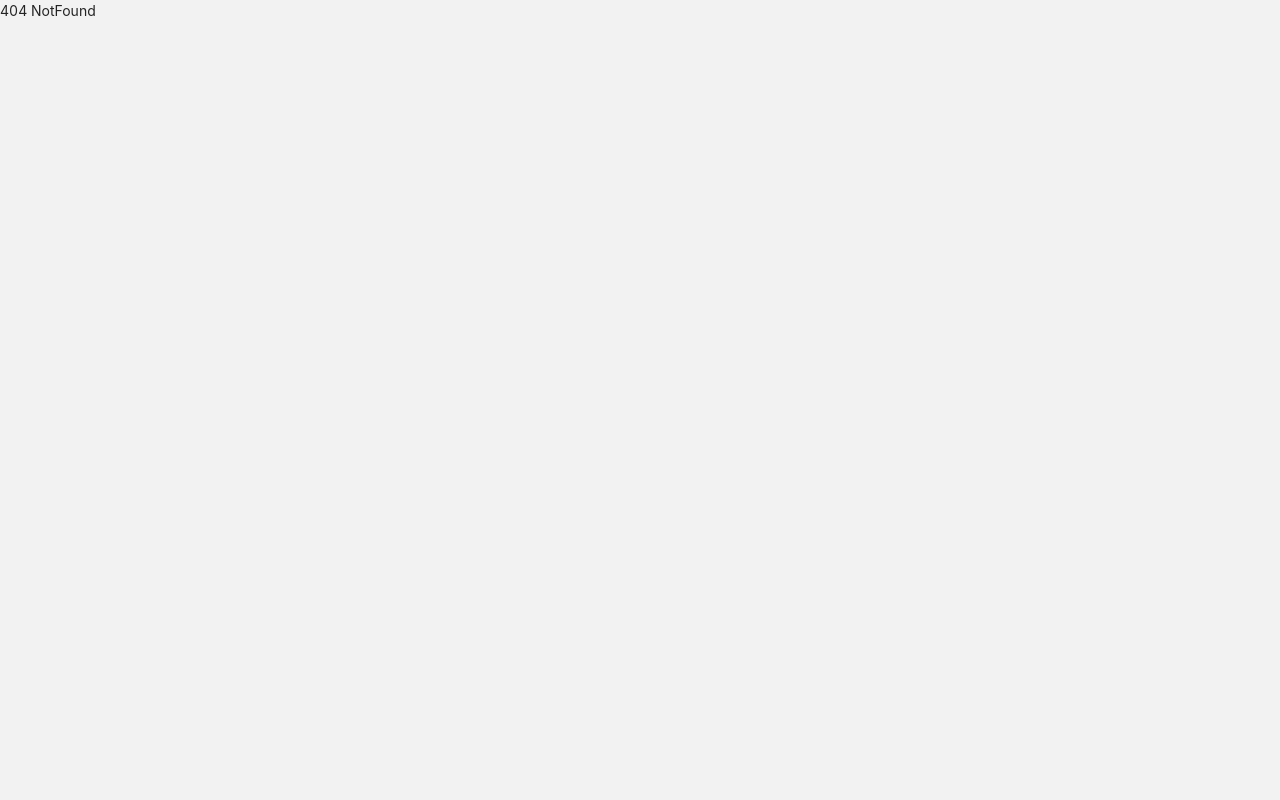
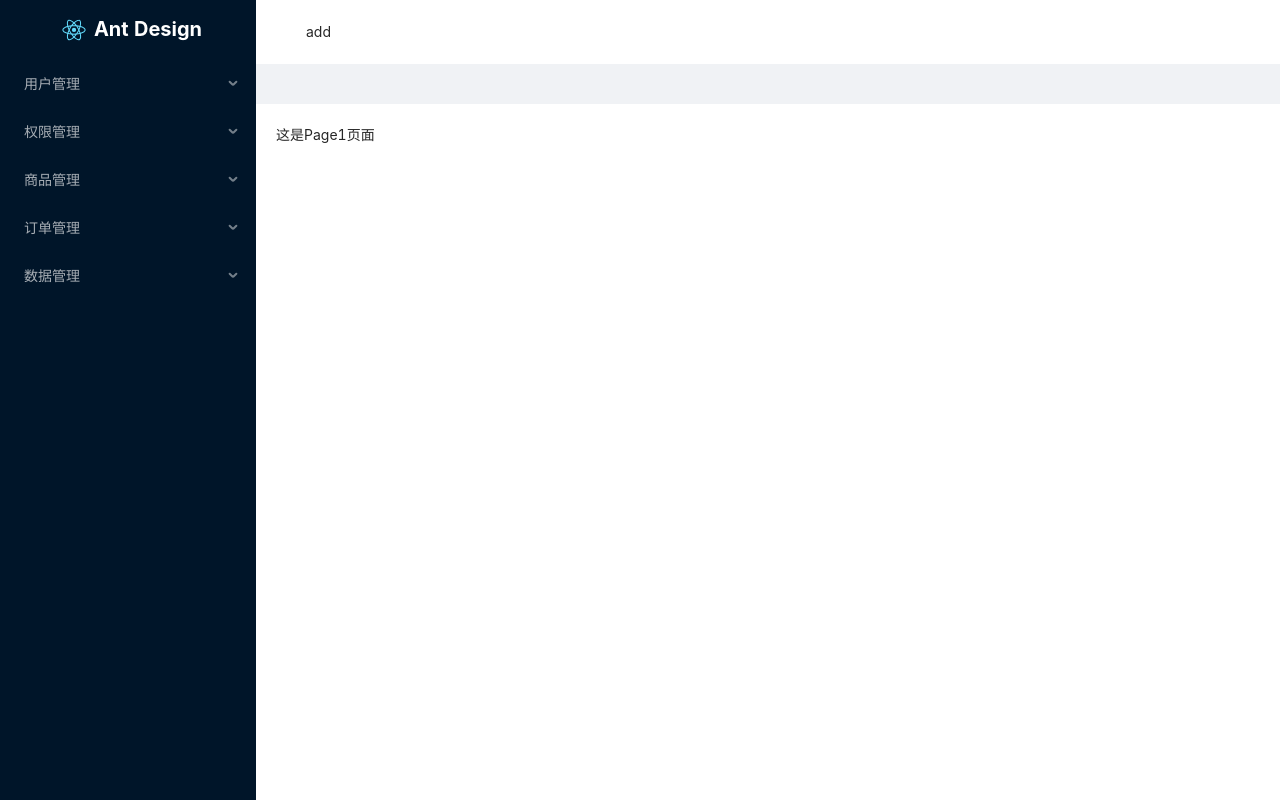
Before and after one commit to chengzhao123/react18-antd, a React app: page /#/data/dataManager in a window 1280 px wide. Before the commit this address had no page. Built offline with nearby package versions, Linux system fonts and the light colour scheme.

Commit message:
左侧菜单添加

```diff
--- a/src/common.css
+++ b/src/common.css
@@ -8,11 +8,25 @@
   margin: 0 0;
   text-align: center;
 }
-.menuClassName {
-  position: absolute;
-  left: 0;
-  top: 0;
-  bottom: 0;
-  /* box-sizing: border-box;
-  border-right: 1px solid black; */
+.menuLogoDiv {
+  height: 60px;
+  display: flex;
+  justify-content: center;
+  align-items: center;
 }
+.menuLogoDiv img {
+  width: 40px;
+}
+.menuLogoDiv span {
+  color: white;
+  font-weight: bolder;
+  font-size: 20px;
+}
+.navDiv {
+  background-color: white;
+}
+.contentDiv {
+  background-color: white;
+  margin-top: 40px;
+  padding: 20px;
+}
--- a/src/component/menu/index.jsx
+++ b/src/component/menu/index.jsx
@@ -1,39 +1,21 @@
-import React, { useState } from "react"
-import { Menu, Button } from "antd"
-import { MenuFoldOutlined, MenuUnfoldOutlined } from '@ant-design/icons'
-import staticRouter from "../../router/staticRouter"
-function getMenuList(list, arr) {
-    list.map(itemOne => {
-        if (!itemOne.hidden) {
-            if (itemOne.children && itemOne.children.length) {
-                arr.push({ key: itemOne.path, label: itemOne.title, children: [] })
-                return getMenuList(itemOne.children, arr[arr.length - 1].children)
-            }
-            return arr.push({ key: itemOne.path, label: itemOne.title })
-        }
-        return arr
-    })
-    return arr
-}
+import React from "react"
+import { Menu } from "antd"
+import { useNavigate} from "react-router-dom"
 
 
 export default function MenuCom(props) {
-    const [collapsed, setCollapsed] = useState(false)
-    let showMenuList = getMenuList(staticRouter, [])
-    function toggleCollapsed() {
-        setCollapsed(!collapsed)
+    const navigate = useNavigate()
+    function changeRouter(e) {
+        navigate(e.key)
     }
     return (
-        <div className="menuClassName">
-            <Button type="primary" onClick={() => toggleCollapsed()} style={{ marginBottom: 16 }}>
-                {collapsed ? <MenuUnfoldOutlined /> : <MenuFoldOutlined />}
-            </Button>
-            <Menu
-                theme={props.theme}
-                items={showMenuList}
-                style={props.menuStyle}
-                mode={props.mode}
-            />
-        </div>
+        <Menu
+            defaultSelectedKeys={'/layout/page1'}
+            theme={props.theme}
+            items={props.showMenuList}
+            style={props.menuStyle}
+            mode={props.mode}
+            onSelect= {(e) => changeRouter(e)}
+        />
     )
 }
--- a/src/page/dashBoard/index.jsx
+++ b/src/page/dashBoard/index.jsx
@@ -1,12 +1,47 @@
 import React from "react"
 import { Outlet } from "react-router-dom"
 import MenuCom from '../../component/menu'
+import waveRouter from "../../router/waveRouter"
+import logo from '../../logo.svg'
+import { Layout } from 'antd'
+const { Header, Sider, Content } = Layout
+function getMenuList(list, arr) {
+    list.map(itemOne => {
+        if (!itemOne.hidden) {
+            if (itemOne.children && itemOne.children.length) {
+                arr.push({ key: itemOne.path, label: itemOne.title, children: [] })
+                return getMenuList(itemOne.children, arr[arr.length - 1].children)
+            }
+            return arr.push({ key: itemOne.path, label: itemOne.title })
+        }
+        return arr
+    })
+    return arr
+}
 export default function DashBoard() {
+    let showMenuList = getMenuList(waveRouter, [])
     return (
-        <div>
-            <MenuCom theme="dark" mode="inline" menuStyle={{width: 256}} />
-            {/** 子路由界面 */}
-            <Outlet/>
-        </div>
+        <Layout style={{ height: document.documentElement.clientHeight }}>
+            <Sider width={256}>
+                <div className="menuLogoDiv">
+                    <img src={logo} alt="" />
+                    <span>Ant Design</span>
+                </div>
+                <MenuCom
+                    theme="dark"
+                    mode="inline"
+                    menuStyle={{ width: 256, height: document.documentElement.clientHeight - 60, overflowY: 'scroll' }}
+                    showMenuList={showMenuList}
+                />
+            </Sider>
+            <Layout>
+                <Header className="navDiv">add</Header>
+                <Layout>
+                    <Content className="contentDiv">
+                        <Outlet />
+                    </Content>
+                </Layout>
+            </Layout>
+        </Layout>
     )
 }
--- a/src/router/index.jsx
+++ b/src/router/index.jsx
@@ -7,6 +7,7 @@ import {
 } from "react-router-dom"
 import { Spin } from 'antd'
 import staticRouter from './staticRouter'
+import waveRouter from './waveRouter'
 function routerCom(value) {
   //如果存在重定向路由
   if (value.redirect) {
@@ -34,12 +35,13 @@ function routerCom(value) {
 }
 /** 组件 **/
 export default function Routers() {
+  var routerList = [...staticRouter, ...waveRouter]
   return (
     <Router>
       <Suspense fallback={<div className="routerSpin"><Spin tip="loading..." /></div>}>
         <Routes>
           {
-            staticRouter.map(item => {
+            routerList.map(item => {
               return routerCom(item)
             })
           }
--- a/src/router/staticRouter.js
+++ b/src/router/staticRouter.js
@@ -1,7 +1,9 @@
 import {
     lazy
 } from 'react'
-const staticRouter = [{
+//静态路由
+const staticRouter = [
+    {
         path: '/', //路径
         redirect: '/login', //重定向
         exact: true, //精确匹配
@@ -16,48 +18,11 @@ const staticRouter = [{
         title: '登录'
     },
     {
-        path: '/layout',
-        component: lazy(() => import('../page/dashBoard')),
-        exact: false,
-        hidden: false,
-        title: '主页',
-        children: [
-            {
-                path: '/layout',
-                redirect: '/layout/page1',
-                exact: true,
-                hidden: true,
-                title: '页面一',
-            },
-            {
-                path: 'page1',
-                component: lazy(() => import('../page/page1')),
-                exact: false,
-                hidden: false,
-                title: '页面一',
-            },
-            {
-                path: 'page2',
-                component: lazy(() => import('../page/page2')),
-                exact: false,
-                hidden: false,
-                title: '页面二',
-            },
-            {
-                path: 'page3',
-                component: lazy(() => import('../page/page3')),
-                exact: false,
-                hidden: false,
-                title: '页面三',
-            }
-        ]
-    },
-    {
         path: '*',
         component: lazy(() => import('../component/notFound')),
         exact: true,
         hidden: true,
-         title: '404',
+        title: '404',
     }
 ]
 export default staticRouter
--- /dev/null
+++ b/src/router/waveRouter.js
@@ -0,0 +1,160 @@
+import {
+    lazy
+} from 'react'
+let DashBoard = lazy(() => import('../page/dashBoard')) //父节点路由
+let userList = lazy(() => import('../page/userList')) //用户列表
+let userManager = lazy(() => import('../page/userManager')) //用户列表
+//动态路由
+const waveRouter = [
+    {
+        path: '/user', //路径
+        component: DashBoard, //组件
+        exact: false, //精确匹配
+        hidden: false, //隐藏目录
+        title: '用户管理', //菜单名字
+        children: [
+            {
+                path: '/user',
+                redirect: '/user/userList', //重定向
+                exact: true,
+                hidden: true,
+                title: '用户列表',
+            },
+            {
+                path: '/user/userList',
+                component: userList,
+                exact: false,
+                hidden: false,
+                title: '用户列表',
+            },
+            {
+                path: '/user/userManager',
+                component: userManager,
+                exact: false,
+                hidden: false,
+                title: '用户管理',
+            }
+        ]
+    },
+    {
+        path: '/auth', //路径
+        component: DashBoard, //组件
+        exact: false, //精确匹配
+        hidden: false, //隐藏目录
+        title: '权限管理', //菜单名字
+        children: [
+            {
+                path: '/auth',
+                redirect: '/auth/authList', //重定向
+                exact: true,
+                hidden: true,
+                title: '权限列表',
+            },
+            {
+                path: '/auth/authList',
+                component: userList,
+                exact: false,
+                hidden: false,
+                title: '权限列表',
+            },
+            {
+                path: '/auth/authManager',
+                component: userList,
+                exact: false,
+                hidden: false,
+                title: '权限管理',
+            }
+        ]
+    },
+    {
+        path: '/shop', //路径
+        component: DashBoard, //组件
+        exact: false, //精确匹配
+        hidden: false, //隐藏目录
+        title: '商品管理', //菜单名字
+        children: [
+            {
+                path: '/shop',
+                redirect: '/shop/shopList', //重定向
+                exact: true,
+                hidden: true,
+                title: '商品列表',
+            },
+            {
+                path: '/shop/shopList',
+                component: userList,
+                exact: false,
+                hidden: false,
+                title: '商品列表',
+            },
+            {
+                path: '/shop/shopManager',
+                component: userList,
+                exact: false,
+                hidden: false,
+                title: '商品管理',
+            }
+        ]
+    },
+    {
+        path: '/order', //路径
+        component: DashBoard, //组件
+        exact: false, //精确匹配
+        hidden: false, //隐藏目录
+        title: '订单管理', //菜单名字
+        children: [
+            {
+                path: '/order',
+                redirect: '/order/orderList', //重定向
+                exact: true,
+                hidden: true,
+                title: '订单列表',
+            },
+            {
+                path: '/order/orderList',
+                component: userList,
+                exact: false,
+                hidden: false,
+                title: '订单列表',
+            },
+            {
+                path: '/order/orderManager',
+                component: userList,
+                exact: false,
+                hidden: false,
+                title: '订单管理',
+            }
+        ]
+    },
+    {
+        path: '/data', //路径
+        component: DashBoard, //组件
+        exact: false, //精确匹配
+        hidden: false, //隐藏目录
+        title: '数据管理', //菜单名字
+        children: [
+            {
+                path: '/data',
+                redirect: '/data/dataList', //重定向
+                exact: true,
+                hidden: true,
+                title: '数据列表',
+            },
+            {
+                path: '/data/dataList',
+                component: userList,
+                exact: false,
+                hidden: false,
+                title: '数据列表',
+            },
+            {
+                path: '/data/dataManager',
+                component: userList,
+                exact: false,
+                hidden: false,
+                title: '数据管理',
+            }
+        ]
+    }
+]
+export default waveRouter
```
Also changed, not shown: src/page/userList/index.jsx (renamed from src/page/page1/index.jsx), src/page/userManager/index.jsx (renamed from src/page/page2/index.jsx).
